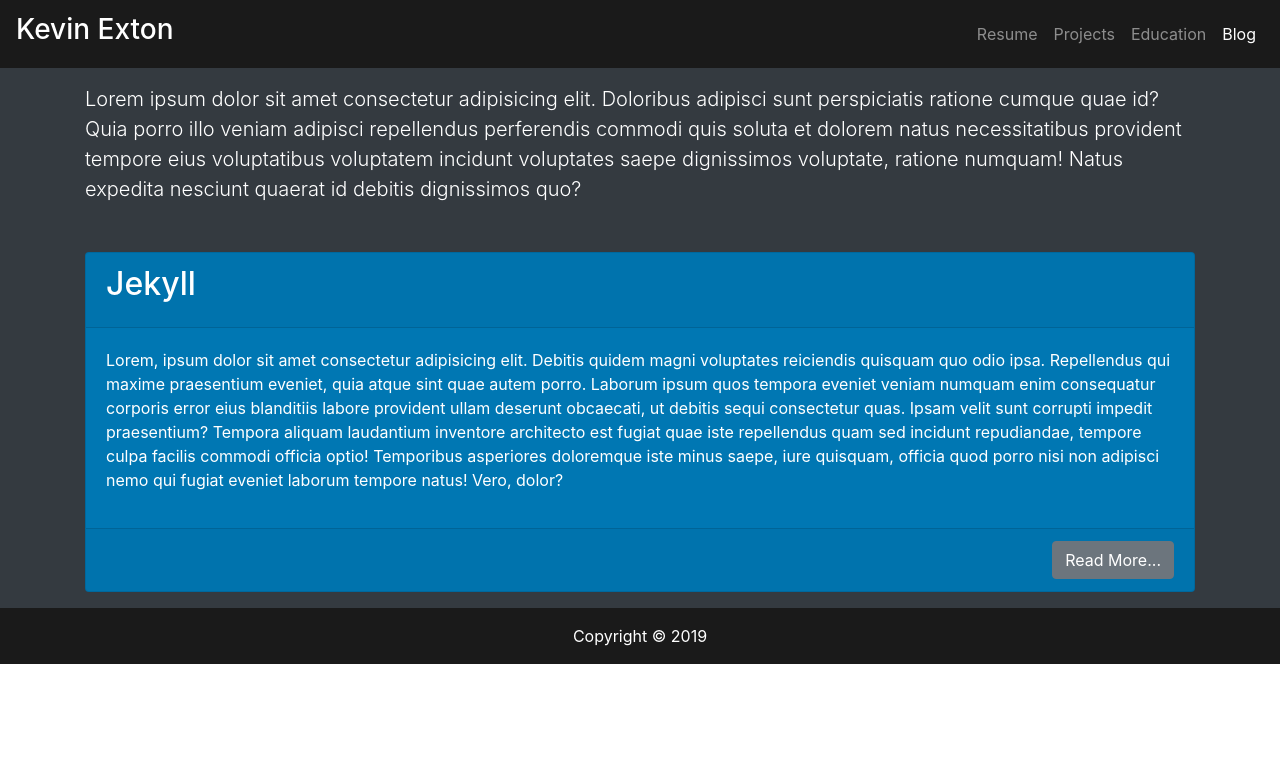
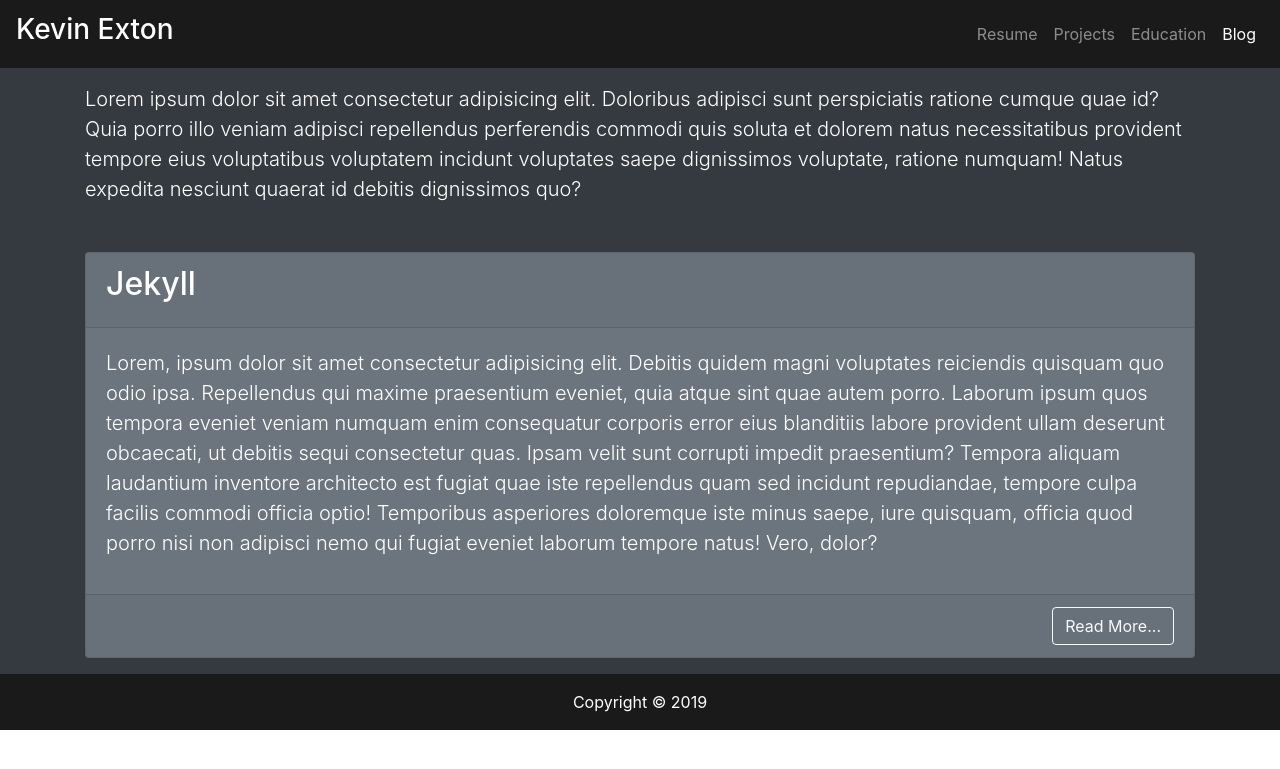
Before and after one commit to kcexn/kcexn.github.io.blog.dev, a Jekyll site: the page built from index.html, in a window 1280 px wide. Shown: the top 769 px of the page. Built offline with Jekyll 4.4.1, drawn with Linux system fonts in a browser that asks for light colours; nearby versions of some CDN libraries.

Commit message:
I think made the blog cards look better

```diff
--- a/index.html
+++ b/index.html
@@ -25,7 +25,7 @@ title: Blog
         {% for post in site.posts %}
         <div class="row mt-3">
           <div class="col">
-            <div class="card bg-primary">
+            <div class="card bg-secondary text-white">
               <div class="card-header">
                 <div class="card-title">
                   <h2>{{ post.title }}</h2>
@@ -33,11 +33,18 @@ title: Blog
               </div>
               <div class="card-body">
                 <div class="card-text">
-                  <p>{{ post.lead }}</p>
+                  <p class="lead">
+                    {% if post.lead %} {{ post.lead }} {% else %} Open to read
+                    more ... {% endif %}
+                  </p>
                 </div>
               </div>
               <div class="card-footer text-right">
-                <button class="btn btn-secondary">Read More...</button>
+                <a
+                  href="{{ site.baseurl }}{{ post.url }}"
+                  class="btn btn-outline-light"
+                  >Read More...</a
+                >
               </div>
             </div>
           </div>
```
